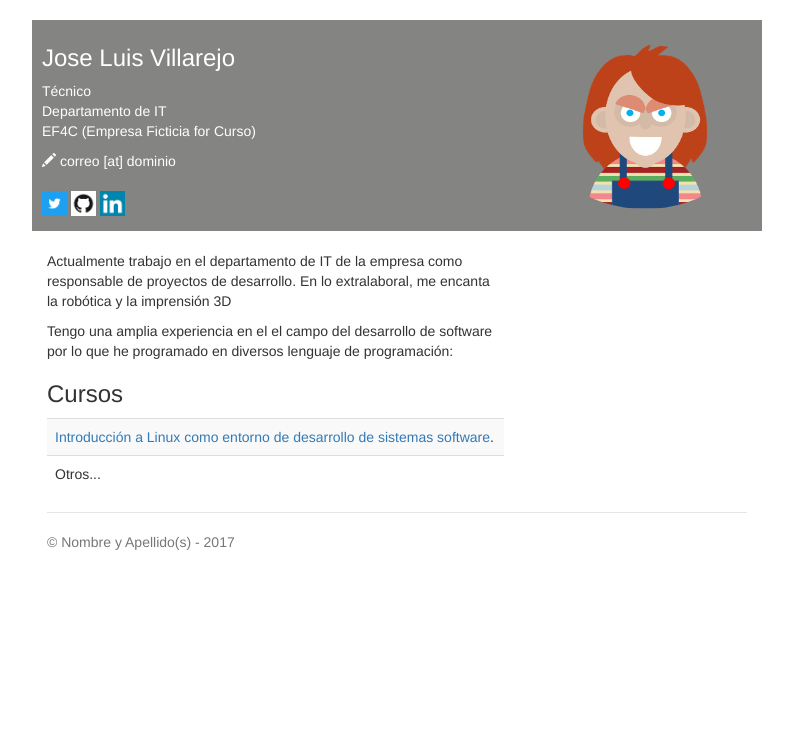
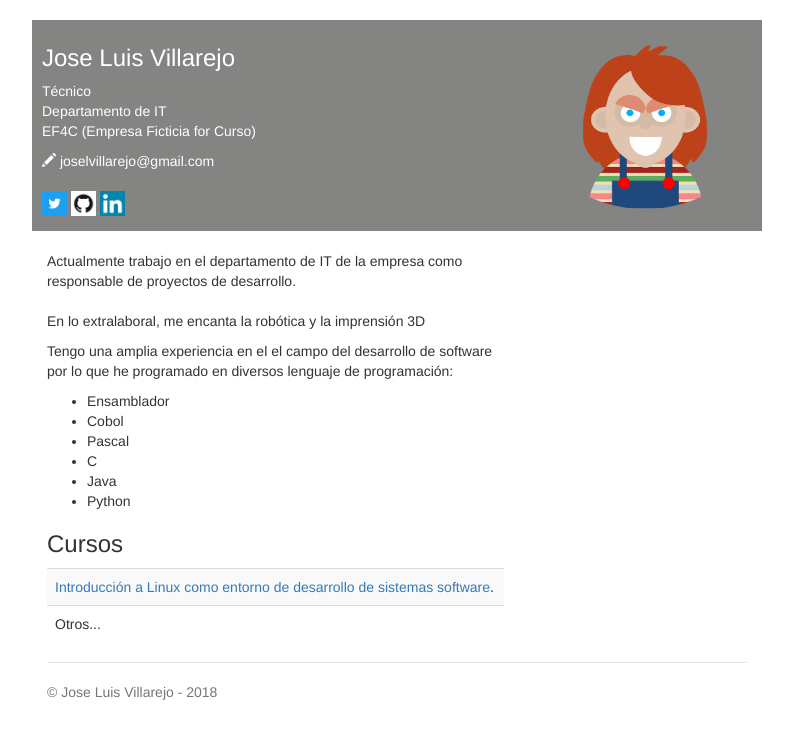
Before and after one commit to jlvillarejo/jlvillarejo.github.io, a plain HTML site: page index.html in a window 1280 px wide. Shown: the whole page, without its empty margins (243-1036 px from the left). Drawn offline with nearby package versions, Linux system fonts and the light colour scheme.

Commit message:
Modificaciones en el fichero index.html

```diff
--- a/index.html
+++ b/index.html
@@ -26,7 +26,7 @@
       </p>
       <address>
         <!--Sustituir por los datos del alumno-->
-        <span class='glyphicon glyphicon-pencil'></span> correo [at] dominio <br>
+        <span class='glyphicon glyphicon-pencil'></span> joselvillarejo@gmail.com <br>
       </address>
 
       <!--Sustituir por los datos del alumno-->
@@ -41,10 +41,20 @@
       <div class='row'>
         <div class='col-sm-8'>
           <br>
-          <p>Actualmente trabajo en el departamento de IT de la empresa como responsable de proyectos de desarrollo.
+          <p>Actualmente trabajo en el departamento de IT de la empresa como responsable de proyectos de desarrollo.<br><br>
           En lo extralaboral, me encanta la robótica y la imprensión 3D</p>
 
-          <p>Tengo una amplia experiencia en el el campo del desarrollo de software por lo que he programado en diversos lenguaje de programación:</p>
+          <p>Tengo una amplia experiencia en el el campo del desarrollo de software por lo que he programado en diversos lenguaje de programación:<br>
+          <ul>
+          	<li>Ensamblador</li>
+          	<li>Cobol</li>
+          	<li>Pascal</li>
+          	<li>C</li>
+          	<li>Java</li>
+          	<li>Python</li>
+          </ul>
+
+          </p>
 
           <h3>Cursos</h3>
           <table class='table table-striped'>
@@ -56,7 +66,7 @@
 
       <footer class="footer">
         <!--Sustituir por los datos del alumno-->
-        <p>&copy; Nombre y Apellido(s) - 2017</p>
+        <p>&copy; Jose Luis Villarejo - 2018</p>
       </footer>
 
     </div>
```
